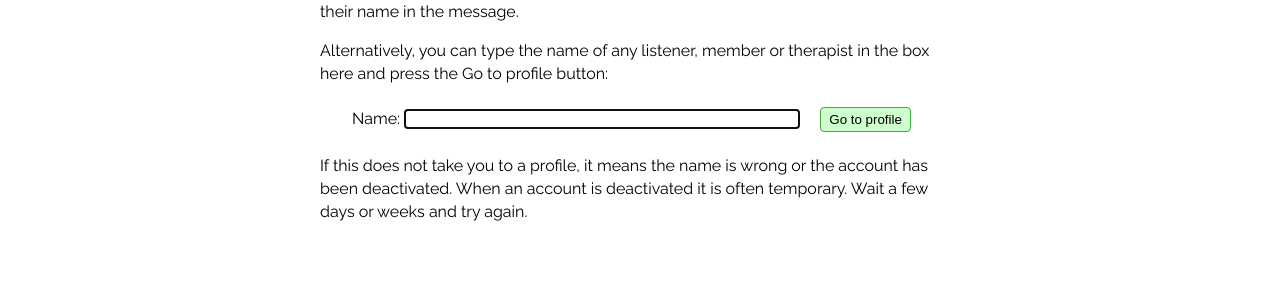
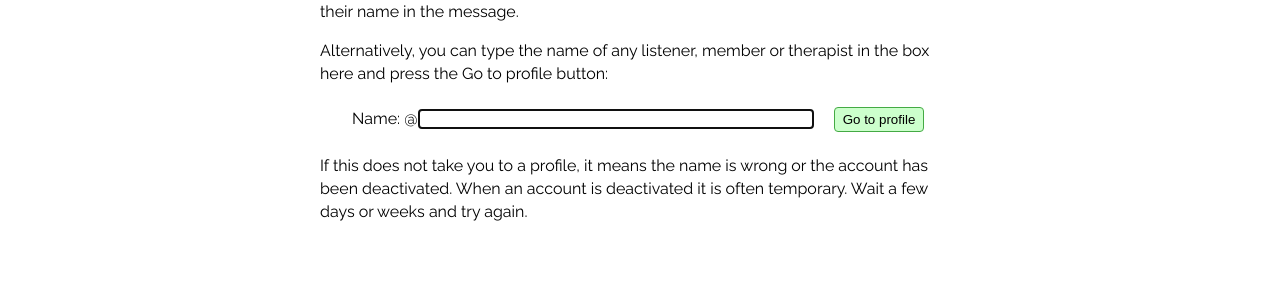
Before and after one commit to RarelyCharlie/rarelycharlie.github.io, a Jekyll site: the page built from howto/save-listener.md, in a window 1280 px wide. Shown: the part 351-648 px from the top of the page. Built offline with Jekyll 4.4.1, drawn with Linux system fonts in a browser that asks for light colours.

Commit message:
nowrap again

```diff
--- a/_includes/profile-form.html
+++ b/_includes/profile-form.html
@@ -1,11 +1,10 @@
 <style>
   #content p.profileform {margin-left: 2em;}
   #profile {margin: 1ex 1em 1ex 0; padding-left: 0; border: 1px solid #aaa; border-left: 1px solid #eee; -webkit-appearance: none;}
-  input#profile::before {content: 'FOO';}
   #gotoprofile {padding: 4px 8px; background: #cfc; border: 1px solid #4a4; border-radius: 4px;}
 </style>
 <p class="profileform">Name:
-<input id="profile" type="text" autofocus maxlength="60" size="40">
+<span style="white-space: nowrap;">@<input id="profile" type="text" autofocus maxlength="60" size="40"></span>
 <button id="gotoprofile" onclick="gotoprofile(this)">Go to profile</button>
 </p>
 <script>
```
